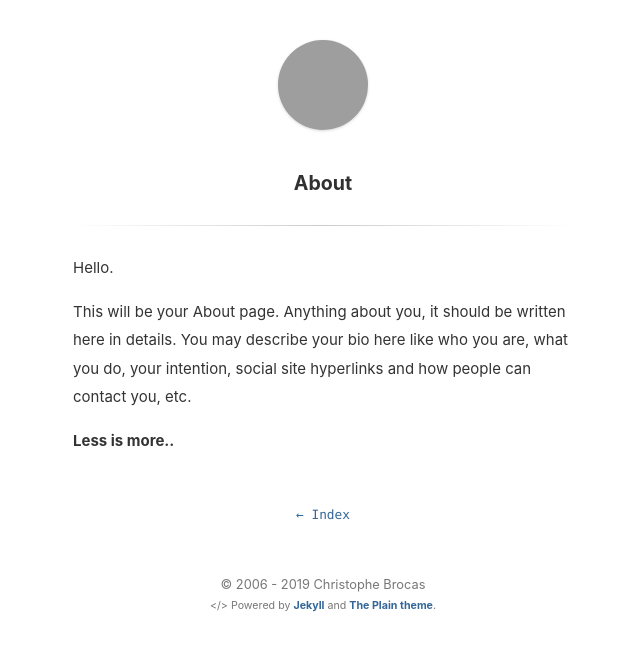
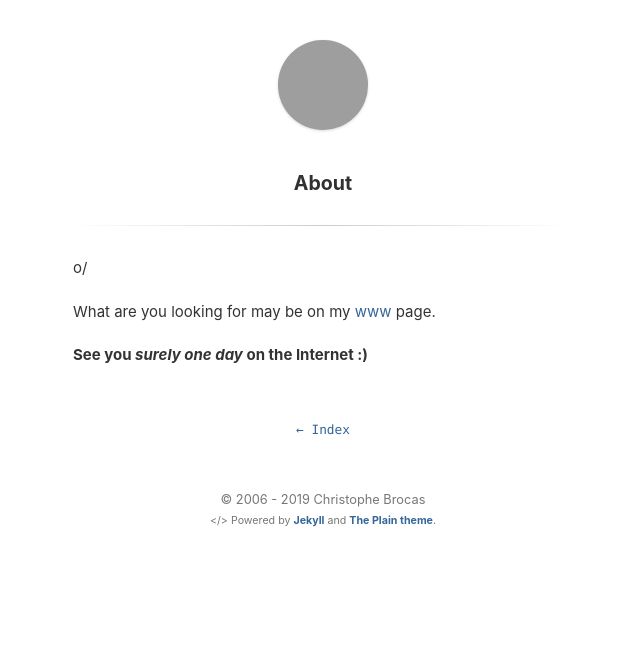
Before and after one commit to cbrocas/blog, a Jekyll site: the page built from about.md, in a window 1280 px wide. Shown: the top 651 px of the page, without its empty margins (317-957 px from the left). Built offline with Jekyll 4.4.1, drawn with Linux system fonts in a browser that asks for light colours; grey boxes are pictures that could not be loaded.

Commit message:
tailor the about page

```diff
--- a/about.md
+++ b/about.md
@@ -3,8 +3,8 @@ layout: page
 title: About
 ---
 
-Hello.
+o/
 
-This will be your About page. Anything about you, it should be written here in details. You may describe your bio here like who you are, what you do, your intention, social site hyperlinks and how people can contact you, etc.
+What are you looking for may be on my [www](https://www.brocas.org/) page.
 
-**Less is more..**
+**See you _surely one day_ on the Internet :)**
```
Also changed, not shown: 1 other file.
